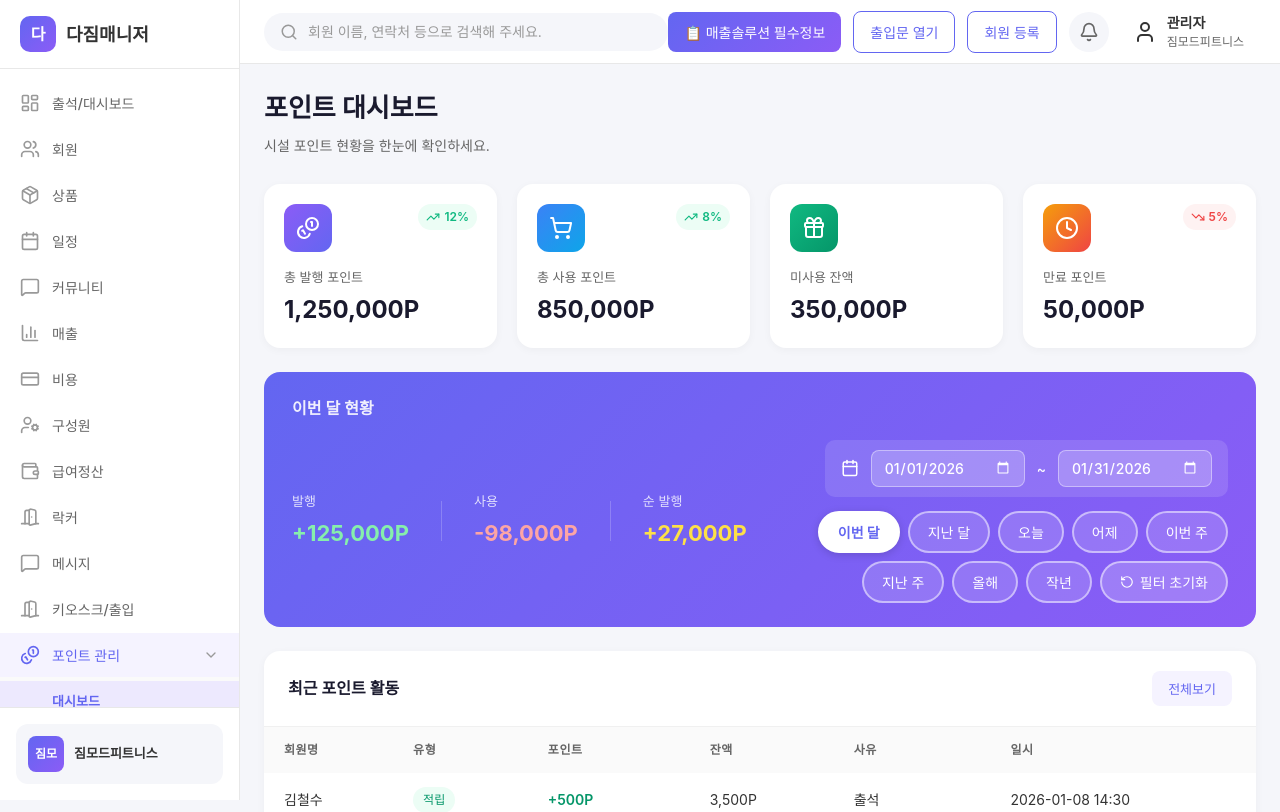
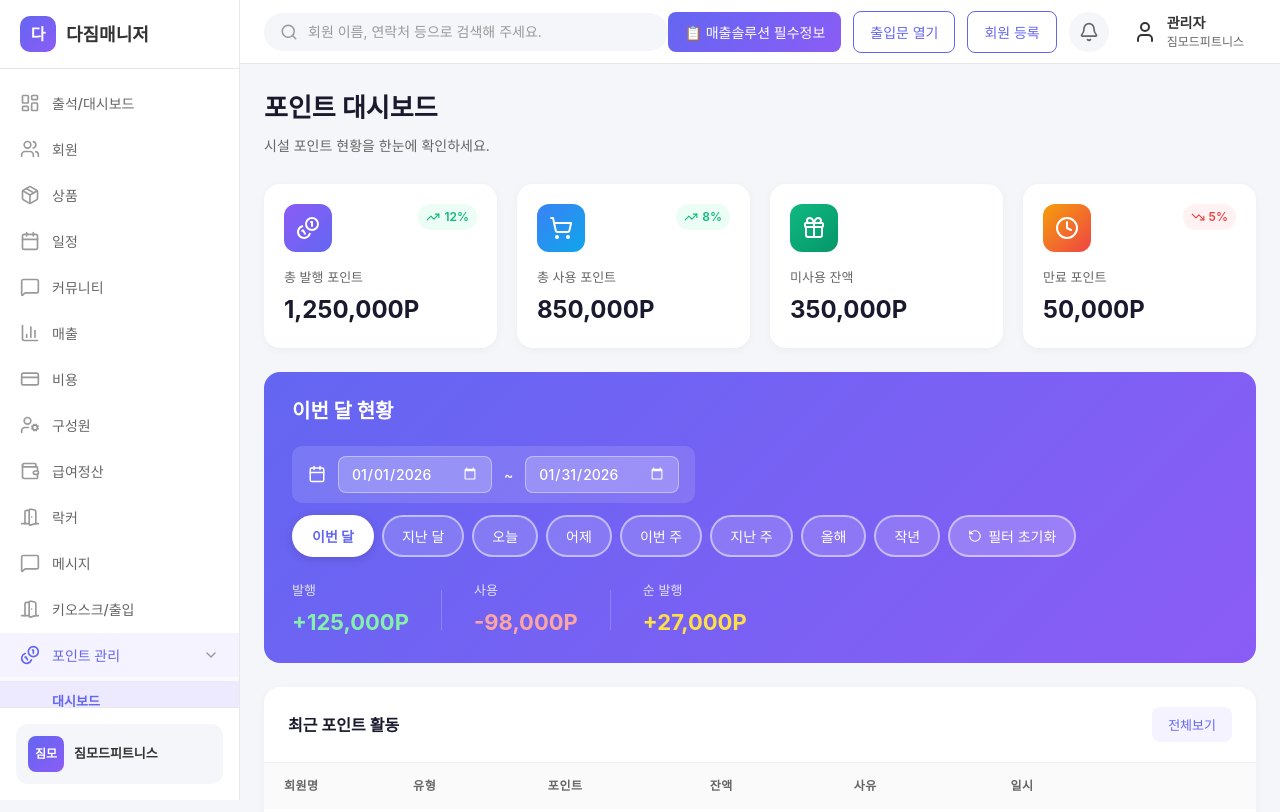
Before and after one commit to Lee-jm-code/dagym_point, a React (Vite) app: page /point/dashboard in a window 1280 px wide. Shown: the top 812 px of the page. Built offline with nearby package versions, Linux system fonts and the light colour scheme; a web font is replaced by a local one.

Commit message:
fix: 이번 달 현황 레이아웃 개선

```diff
--- a/src/pages/point/PointDashboard.css
+++ b/src/pages/point/PointDashboard.css
@@ -108,26 +108,20 @@
   margin-bottom: 24px;
 }
 
-.summary-header {
-  margin-bottom: 20px;
+.summary-top-row {
+  display: flex;
+  align-items: center;
+  justify-content: space-between;
+  gap: 20px;
+  margin-bottom: 24px;
+  flex-wrap: wrap;
 }
 
-.summary-content {
+.date-filter-row {
   display: flex;
-  justify-content: space-between;
   align-items: center;
-  gap: 40px;
-}
-
-.summary-left {
-  flex-shrink: 0;
-}
-
-.summary-right {
-  display: flex;
-  flex-direction: column;
-  gap: 14px;
-  align-items: flex-end;
+  gap: 12px;
+  flex-wrap: wrap;
 }
 
 .date-range-picker {
@@ -175,7 +169,7 @@
   display: flex;
   flex-wrap: wrap;
   gap: 8px;
-  justify-content: flex-end;
+  align-items: center;
 }
 
 .filter-btn {
@@ -218,10 +212,10 @@
 }
 
 .summary-title {
-  font-size: 16px;
-  font-weight: 600;
-  margin: 0 0 20px 0;
-  opacity: 0.9;
+  font-size: 20px;
+  font-weight: 700;
+  margin: 0;
+  flex-shrink: 0;
 }
 
 .summary-items {
@@ -394,19 +388,14 @@
     grid-template-columns: repeat(2, 1fr);
   }
 
-  .summary-content {
+  .summary-top-row {
     flex-direction: column;
     align-items: flex-start;
-    gap: 24px;
+    gap: 16px;
   }
 
-  .summary-right {
-    align-items: flex-start;
+  .date-filter-row {
     width: 100%;
-  }
-
-  .filter-buttons {
-    justify-content: flex-start;
   }
 }
 
@@ -425,10 +414,15 @@
     height: 1px;
   }
 
+  .date-filter-row {
+    flex-direction: column;
+    align-items: flex-start;
+    gap: 12px;
+  }
+
   .date-range-picker {
     flex-wrap: wrap;
     width: 100%;
-    justify-content: flex-start;
   }
 
   .filter-buttons {
--- a/src/pages/point/PointDashboard.tsx
+++ b/src/pages/point/PointDashboard.tsx
@@ -175,32 +175,10 @@ const PointDashboard = () => {
 
       {/* 이번 달 현황 + 날짜 필터 통합 */}
       <div className="summary-card-full">
-        <div className="summary-header">
+        {/* 상단: 제목 + 날짜 선택 + 필터 버튼 */}
+        <div className="summary-top-row">
           <h3 className="summary-title">이번 달 현황</h3>
-        </div>
-        <div className="summary-content">
-          {/* 왼쪽: 발행, 사용, 순 발행 */}
-          <div className="summary-left">
-            <div className="summary-items">
-              <div className="summary-item">
-                <span className="summary-label">발행</span>
-                <span className="summary-value earn">+{formatNumber(stats.monthlyIssued)}P</span>
-              </div>
-              <div className="summary-divider" />
-              <div className="summary-item">
-                <span className="summary-label">사용</span>
-                <span className="summary-value use">-{formatNumber(stats.monthlyUsed)}P</span>
-              </div>
-              <div className="summary-divider" />
-              <div className="summary-item">
-                <span className="summary-label">순 발행</span>
-                <span className="summary-value net">+{formatNumber(stats.monthlyIssued - stats.monthlyUsed)}P</span>
-              </div>
-            </div>
-          </div>
-
-          {/* 오른쪽: 날짜 필터 */}
-          <div className="summary-right">
+          <div className="date-filter-row">
             <div className="date-range-picker">
               <Calendar size={18} className="calendar-icon" />
               <input
@@ -276,6 +254,24 @@ const PointDashboard = () => {
             </div>
           </div>
         </div>
+
+        {/* 하단: 발행, 사용, 순 발행 */}
+        <div className="summary-items">
+          <div className="summary-item">
+            <span className="summary-label">발행</span>
+            <span className="summary-value earn">+{formatNumber(stats.monthlyIssued)}P</span>
+          </div>
+          <div className="summary-divider" />
+          <div className="summary-item">
+            <span className="summary-label">사용</span>
+            <span className="summary-value use">-{formatNumber(stats.monthlyUsed)}P</span>
+          </div>
+          <div className="summary-divider" />
+          <div className="summary-item">
+            <span className="summary-label">순 발행</span>
+            <span className="summary-value net">+{formatNumber(stats.monthlyIssued - stats.monthlyUsed)}P</span>
+          </div>
+        </div>
       </div>
 
       {/* 최근 포인트 활동 */}
```
